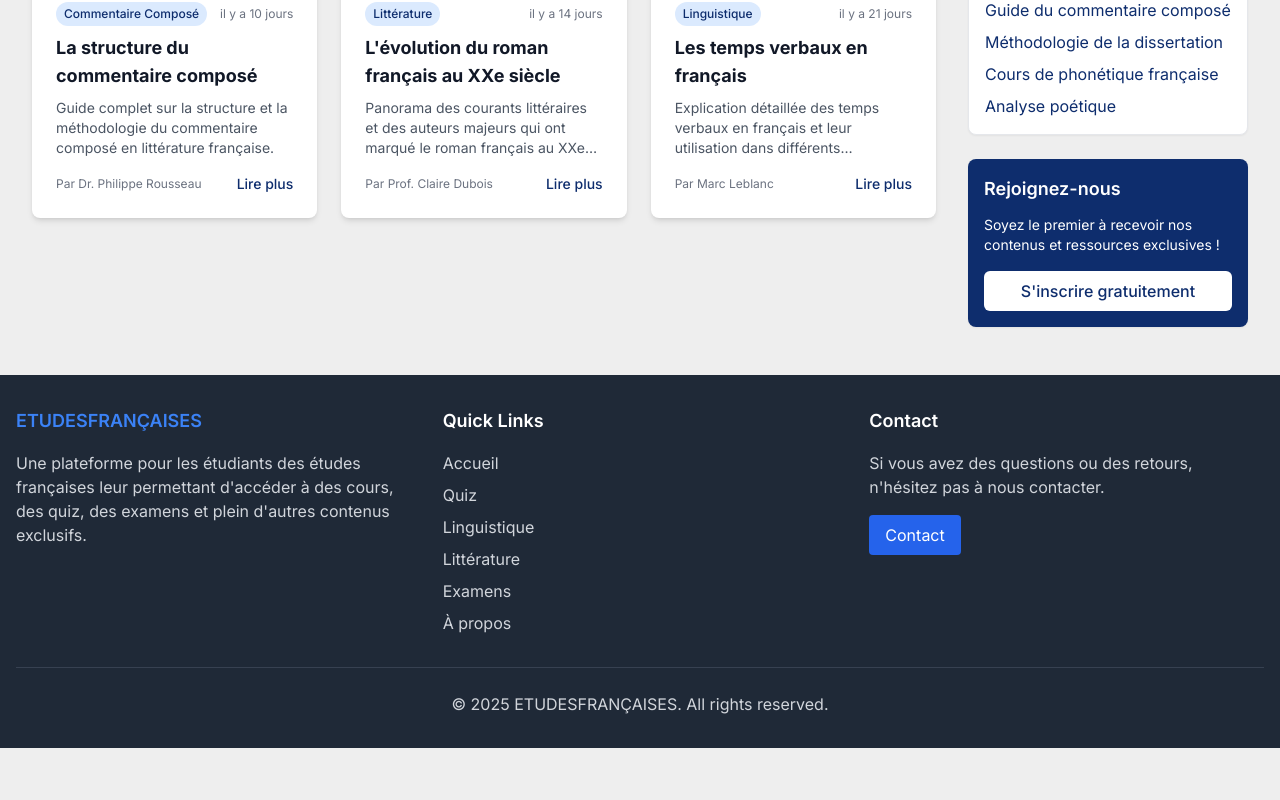
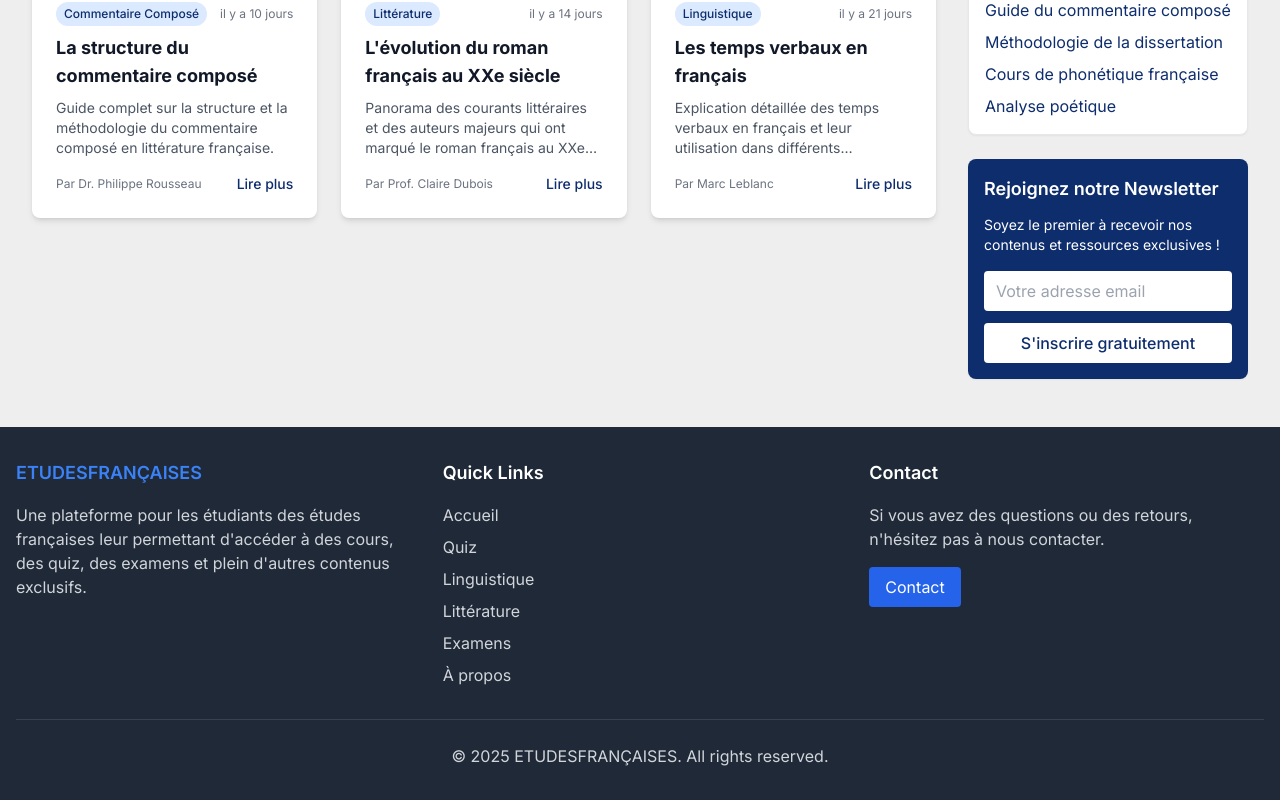
Before and after one commit to SouhaiBusiness/frstudies, a Next.js app: page / in a window 1280 px wide. Shown: the part 1068-1868 px from the top of the page. Before the commit the page ends 1816 px from the top, so only its background shows below. Built offline with nearby package versions, Linux system fonts and the light colour scheme; no server answers; the database is empty.

Commit message:
implement newsletter

```diff
--- /dev/null
+++ b/app/api/newsletter/route.ts
@@ -0,0 +1,59 @@
+import { NextResponse } from 'next/server'
+import fs from 'fs'
+import path from 'path'
+
+export async function POST(request: Request) {
+  try {
+    const { email } = await request.json()
+
+    // Validate email exists
+    if (!email) {
+      return NextResponse.json({ error: 'Email is required' }, { status: 400 })
+    }
+
+    // Validate email format
+    if (!/^[^\s@]+@[^\s@]+\.[^\s@]+$/.test(email)) {
+      return NextResponse.json({ error: 'Invalid email format' }, { status: 400 })
+    }
+
+    // Create storage directory if it doesn't exist
+    const storageDir = path.join(process.cwd(), 'storage')
+    if (!fs.existsSync(storageDir)) {
+      fs.mkdirSync(storageDir)
+    }
+
+    // Path to the emails file
+    const filePath = path.join(storageDir, 'newsletter-emails.txt')
+
+    // Read existing emails to prevent duplicates
+    let existingEmails: string[] = []
+    if (fs.existsSync(filePath)) {
+      const fileContent = fs.readFileSync(filePath, 'utf-8')
+      existingEmails = fileContent
+        .split('\n')
+        .filter(line => line.includes('@'))
+        .map(line => line.split(': ')[1]?.trim())
+    }
+
+    // Check for duplicate
+    if (existingEmails.includes(email)) {
+      return NextResponse.json({ error: 'This email is already subscribed' }, { status: 400 })
+    }
+
+    // Append the new email with timestamp
+    const timestamp = new Date().toISOString()
+    fs.appendFileSync(filePath, `${timestamp}: ${email}\n`)
+
+    return NextResponse.json(
+      { message: 'Thank you for subscribing to our newsletter!' },
+      { status: 200 }
+    )
+
+  } catch (error) {
+    console.error('Error saving email:', error)
+    return NextResponse.json(
+      { error: 'An error occurred while processing your request' },
+      { status: 500 }
+    )
+  }
+}
--- a/app/page.tsx
+++ b/app/page.tsx
@@ -7,6 +7,7 @@ import { Loader2 } from "lucide-react"
 import clientPromise from "@/lib/mongodb"
 import { Blog } from "@/lib/models"
 import MainSearchBar from "@/components/main-search-bar"
+import NewsletterSignup from "@/components/newsletter-signup"
 
 // Define the Article interface to match what ArticleGrid expects
 interface Article {
@@ -201,7 +202,7 @@ export default async function Home() {
               </ul>
             </div>
 
-            <div className="bg-[#0e2d6d] text-white rounded-lg shadow-sm p-4" data-aos='fade-left'>
+            {/*<div className="bg-[#0e2d6d] text-white rounded-lg shadow-sm p-4" data-aos='fade-left'>
               <h3 className="text-lg font-semibold mb-3">Rejoignez-nous</h3>
               <p className="text-sm mb-4">
                 Soyez le premier à recevoir nos contenus et ressources exclusives !
@@ -212,7 +213,9 @@ export default async function Home() {
               >
                 S'inscrire gratuitement
               </Link>
-            </div>
+            </div>*/}
+
+            <NewsletterSignup />
           </div>
         </div>
       </div>
--- /dev/null
+++ b/components/newsletter-signup.tsx
@@ -0,0 +1,94 @@
+'use client'
+
+import { useState } from 'react'
+
+export default function NewsletterSignup() {
+  const [email, setEmail] = useState('')
+  const [message, setMessage] = useState('')
+  const [isSubmitting, setIsSubmitting] = useState(false)
+
+  const handleSubmit = async (e: React.FormEvent) => {
+    e.preventDefault()
+
+    if (!email) {
+      setMessage('Email is required')
+      return
+    }
+
+    setIsSubmitting(true)
+    setMessage('')
+
+    try {
+      const response = await fetch('/api/newsletter', {
+        method: 'POST',
+        headers: {
+          'Content-Type': 'application/json',
+        },
+        body: JSON.stringify({ email }),
+      })
+
+      const data = await response.json()
+
+      if (response.ok) {
+        setMessage(data.message)
+        setEmail('')
+      } else {
+        setMessage(data.error || 'An error occurred. Please try again.')
+      }
+    } catch (error) {
+      setMessage('Failed to connect to the server. Please try again later.')
+    } finally {
+      setIsSubmitting(false)
+    }
+  }
+
+  return (
+    <div className="bg-[#0e2d6d] text-white rounded-lg shadow-sm p-4" data-aos='fade-left'>
+      <h3 className="text-lg font-semibold mb-3">Rejoignez notre Newsletter</h3>
+      <p className="text-sm mb-4">
+        Soyez le premier à recevoir nos contenus et ressources exclusives !
+      </p>
+
+      <form onSubmit={handleSubmit} className="space-y-3">
+        <input
+          type="email"
+          value={email}
+          onChange={(e) => setEmail(e.target.value)}
+          placeholder="Votre adresse email"
+          className="w-full px-3 py-2 rounded text-gray-800 focus:outline-none focus:ring-2 focus:ring-blue-300"
+          required
+          disabled={isSubmitting}
+        />
+        <button
+          type="submit"
+          className={`w-full bg-white text-[#0e2d6d] px-4 py-2 rounded hover:bg-gray-100 transition-colors font-medium ${
+            isSubmitting ? 'opacity-70 cursor-not-allowed' : ''
+          }`}
+          disabled={isSubmitting}
+        >
+          {isSubmitting ? (
+            <span className="flex items-center justify-center">
+              <svg className="animate-spin -ml-1 mr-2 h-4 w-4 text-[#0e2d6d]" xmlns="http://www.w3.org/2000/svg" fill="none" viewBox="0 0 24 24">
+                <circle className="opacity-25" cx="12" cy="12" r="10" stroke="currentColor" strokeWidth="4"></circle>
+                <path className="opacity-75" fill="currentColor" d="M4 12a8 8 0 018-8V0C5.373 0 0 5.373 0 12h4zm2 5.291A7.962 7.962 0 014 12H0c0 3.042 1.135 5.824 3 7.938l3-2.647z"></path>
+              </svg>
+              Envoi en cours...
+            </span>
+          ) : (
+            "S'inscrire gratuitement"
+          )}
+        </button>
+      </form>
+
+      {message && (
+        <div className={`mt-3 p-2 rounded text-sm ${
+          message.includes('Thank you')
+            ? 'bg-green-100 text-green-700'
+            : 'bg-red-100 text-red-700'
+        }`}>
+          {message}
+        </div>
+      )}
+    </div>
+  )
+}
```
Also changed, not shown: storage/newsletter-emails.txt (added).
